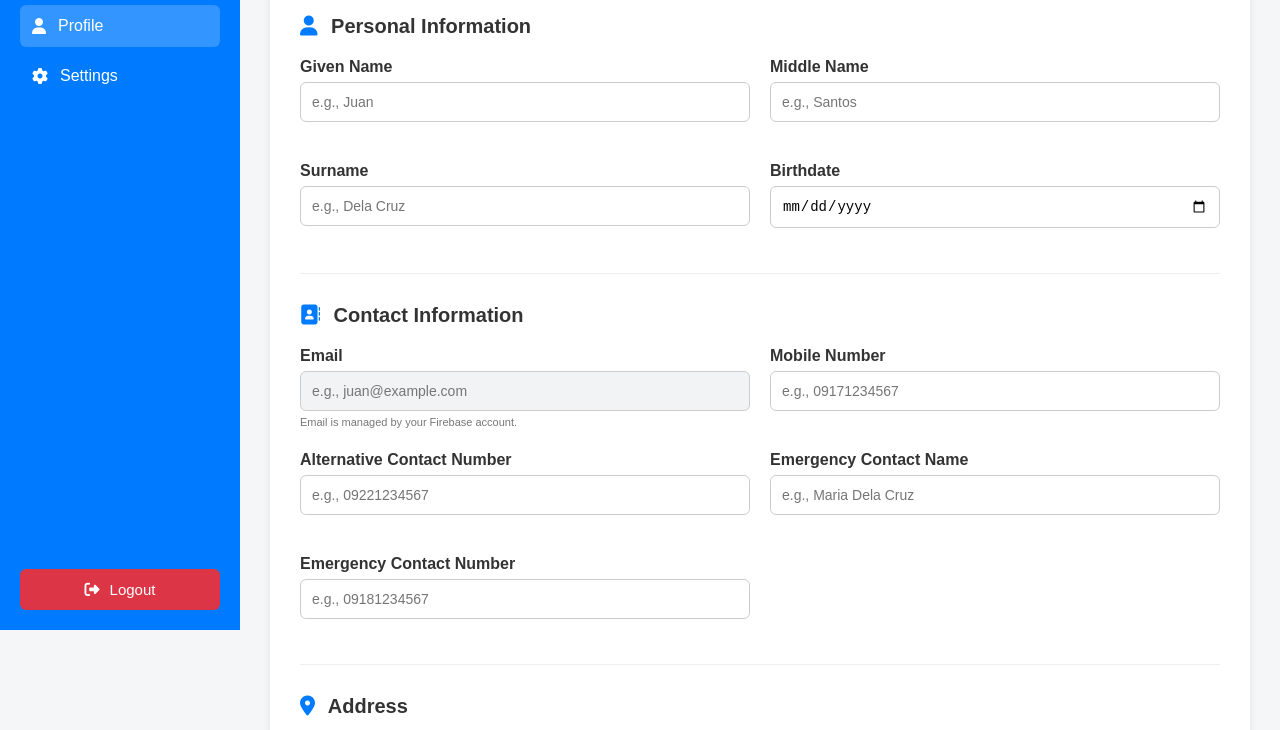
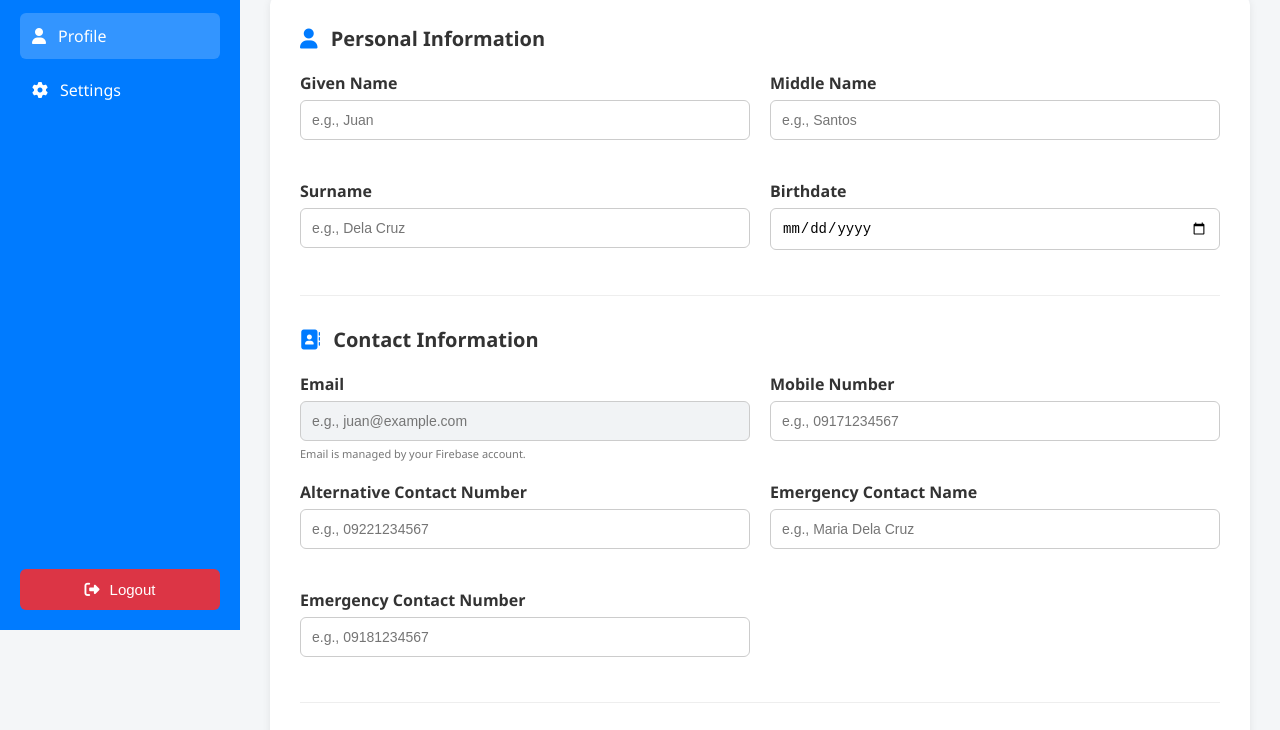
Before and after one commit to Codalisher14/web-application-group-projects, a website: page Main_Dashboard/profile_dashboard.html in a window 1280 px wide. Shown: the part 170-900 px from the top of the page. Drawn offline with Linux system fonts and the light colour scheme.

Commit message:
Match profile dashboard font stack to main dashboard for consistency

```diff
--- a/Main_Dashboard/profile_dashboard.css
+++ b/Main_Dashboard/profile_dashboard.css
@@ -12,7 +12,7 @@
 
     margin: 0;
 
-    font-family: Arial, sans-serif;
+    font-family: 'Segoe UI', Arial, sans-serif;
 
     background: #f4f6f8;
 
```
